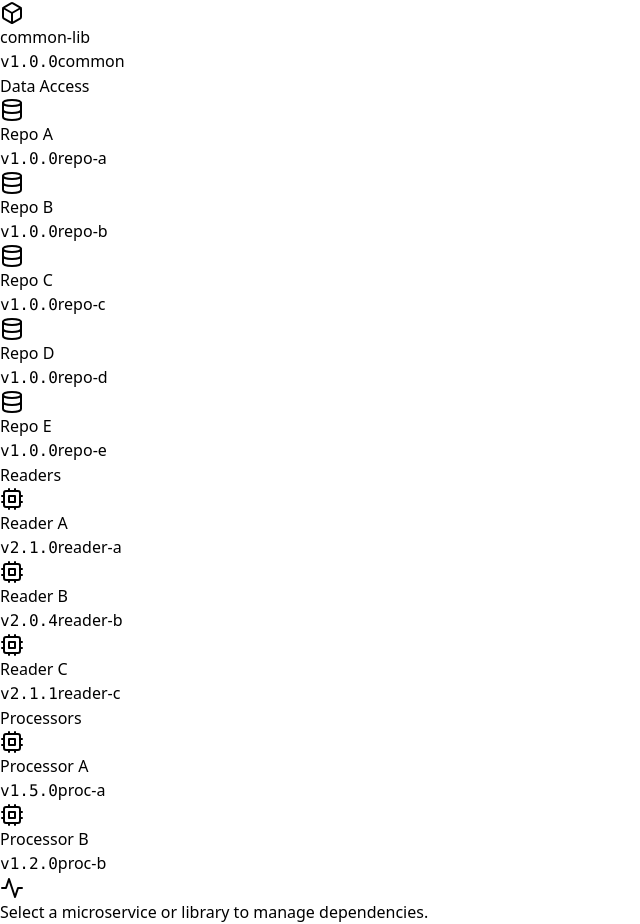
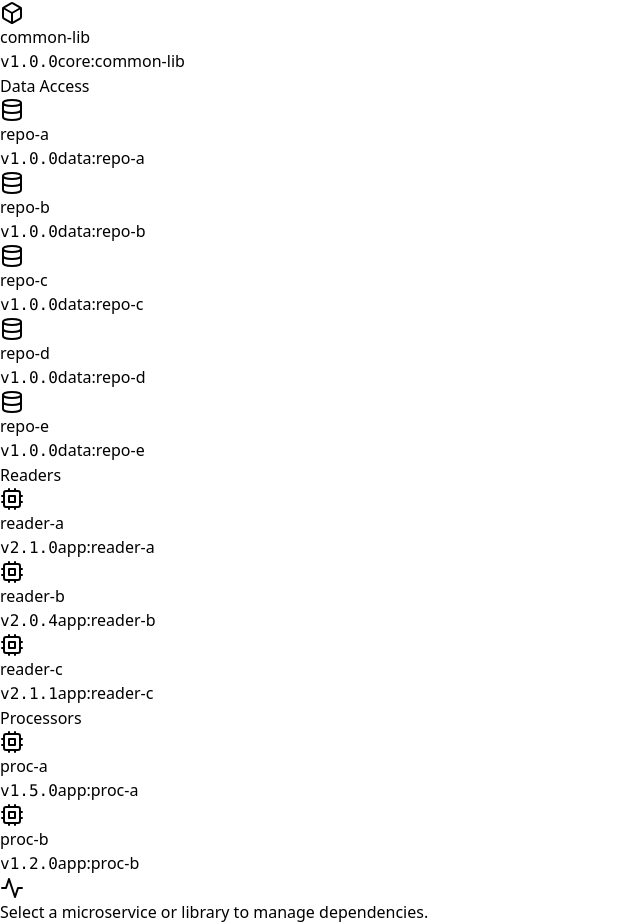
Before and after one commit to avrezzon/dependency-visualizer, a React (Vite) app: page / in a window 1280 px wide. Shown: the part 480-1404 px from the top of the page, without its empty margins (0-640 px from the left). Built offline with nearby package versions, Linux system fonts and the light colour scheme.

Commit message:
feat: Alter dependency contents
A dependency should contain an org, artifact-id and a version

Co-authored-by: avrezzon <31713372+avrezzon@users.noreply.github.com>

```diff
--- a/src/pages/MainPage.jsx
+++ b/src/pages/MainPage.jsx
@@ -19,59 +19,59 @@ import DependencyDetails from '../components/DependencyDetails';
 
 const INITIAL_NODES = [
   // Core
-  { id: 'ext.models', label: 'ext.models', type: 'core', version: '1.0.0', category: 'Foundation' },
-  { id: 'common', label: 'common-lib', type: 'core', version: '1.0.0', category: 'Foundation' },
+  { id: 'core:ext-models', org: 'core', artifactId: 'ext-models', label: 'ext-models', type: 'core', version: '1.0.0', category: 'Foundation' },
+  { id: 'core:common-lib', org: 'core', artifactId: 'common-lib', label: 'common-lib', type: 'core', version: '1.0.0', category: 'Foundation' },
 
   // Repositories
-  { id: 'repo-a', label: 'Repo A', type: 'repo', version: '1.0.0', category: 'Data Access' },
-  { id: 'repo-b', label: 'Repo B', type: 'repo', version: '1.0.0', category: 'Data Access' },
-  { id: 'repo-c', label: 'Repo C', type: 'repo', version: '1.0.0', category: 'Data Access' },
-  { id: 'repo-d', label: 'Repo D', type: 'repo', version: '1.0.0', category: 'Data Access' },
-  { id: 'repo-e', label: 'Repo E', type: 'repo', version: '1.0.0', category: 'Data Access' },
+  { id: 'data:repo-a', org: 'data', artifactId: 'repo-a', label: 'repo-a', type: 'repo', version: '1.0.0', category: 'Data Access' },
+  { id: 'data:repo-b', org: 'data', artifactId: 'repo-b', label: 'repo-b', type: 'repo', version: '1.0.0', category: 'Data Access' },
+  { id: 'data:repo-c', org: 'data', artifactId: 'repo-c', label: 'repo-c', type: 'repo', version: '1.0.0', category: 'Data Access' },
+  { id: 'data:repo-d', org: 'data', artifactId: 'repo-d', label: 'repo-d', type: 'repo', version: '1.0.0', category: 'Data Access' },
+  { id: 'data:repo-e', org: 'data', artifactId: 'repo-e', label: 'repo-e', type: 'repo', version: '1.0.0', category: 'Data Access' },
 
   // Readers
-  { id: 'reader-a', label: 'Reader A', type: 'app', version: '2.1.0', category: 'Readers' },
-  { id: 'reader-b', label: 'Reader B', type: 'app', version: '2.0.4', category: 'Readers' },
-  { id: 'reader-c', label: 'Reader C', type: 'app', version: '2.1.1', category: 'Readers' },
+  { id: 'app:reader-a', org: 'app', artifactId: 'reader-a', label: 'reader-a', type: 'app', version: '2.1.0', category: 'Readers' },
+  { id: 'app:reader-b', org: 'app', artifactId: 'reader-b', label: 'reader-b', type: 'app', version: '2.0.4', category: 'Readers' },
+  { id: 'app:reader-c', org: 'app', artifactId: 'reader-c', label: 'reader-c', type: 'app', version: '2.1.1', category: 'Readers' },
 
   // Processors (Assumed dependencies based on prompt pattern)
-  { id: 'proc-a', label: 'Processor A', type: 'app', version: '1.5.0', category: 'Processors' },
-  { id: 'proc-b', label: 'Processor B', type: 'app', version: '1.2.0', category: 'Processors' },
+  { id: 'app:proc-a', org: 'app', artifactId: 'proc-a', label: 'proc-a', type: 'app', version: '1.5.0', category: 'Processors' },
+  { id: 'app:proc-b', org: 'app', artifactId: 'proc-b', label: 'proc-b', type: 'app', version: '1.2.0', category: 'Processors' },
 ];
 
 const INITIAL_EDGES = [
   // Chain: ext.models -> common
-  { source: 'ext.models', target: 'common' },
+  { source: 'core:ext-models', target: 'core:common-lib' },
 
   // Common -> Apps
-  { source: 'common', target: 'reader-a' },
-  { source: 'common', target: 'reader-b' },
-  { source: 'common', target: 'reader-c' },
-  { source: 'common', target: 'proc-a' },
-  { source: 'common', target: 'proc-b' },
+  { source: 'core:common-lib', target: 'app:reader-a' },
+  { source: 'core:common-lib', target: 'app:reader-b' },
+  { source: 'core:common-lib', target: 'app:reader-c' },
+  { source: 'core:common-lib', target: 'app:proc-a' },
+  { source: 'core:common-lib', target: 'app:proc-b' },
 
   // Repos -> Reader A (A, C, D)
-  { source: 'repo-a', target: 'reader-a' },
-  { source: 'repo-c', target: 'reader-a' },
-  { source: 'repo-d', target: 'reader-a' },
+  { source: 'data:repo-a', target: 'app:reader-a' },
+  { source: 'data:repo-c', target: 'app:reader-a' },
+  { source: 'data:repo-d', target: 'app:reader-a' },
 
   // Repos -> Reader B (B, C, E)
-  { source: 'repo-b', target: 'reader-b' },
-  { source: 'repo-c', target: 'reader-b' },
-  { source: 'repo-e', target: 'reader-b' },
+  { source: 'data:repo-b', target: 'app:reader-b' },
+  { source: 'data:repo-c', target: 'app:reader-b' },
+  { source: 'data:repo-e', target: 'app:reader-b' },
 
   // Repos -> Reader C (A, D, E)
-  { source: 'repo-a', target: 'reader-c' },
-  { source: 'repo-d', target: 'reader-c' },
-  { source: 'repo-e', target: 'reader-c' },
+  { source: 'data:repo-a', target: 'app:reader-c' },
+  { source: 'data:repo-d', target: 'app:reader-c' },
+  { source: 'data:repo-e', target: 'app:reader-c' },
 
   // Repos -> Processor A (Simulated: A, B)
-  { source: 'repo-a', target: 'proc-a' },
-  { source: 'repo-b', target: 'proc-a' },
+  { source: 'data:repo-a', target: 'app:proc-a' },
+  { source: 'data:repo-b', target: 'app:proc-a' },
 
   // Repos -> Processor B (Simulated: C, D)
-  { source: 'repo-c', target: 'proc-b' },
-  { source: 'repo-d', target: 'proc-b' },
+  { source: 'data:repo-c', target: 'app:proc-b' },
+  { source: 'data:repo-d', target: 'app:proc-b' },
 ];
 
 // --- Utilities ---
@@ -124,7 +124,8 @@ export default function MainPage() {
   const [hoveredNode, setHoveredNode] = useState(null);
   const [isAddModalOpen, setIsAddModalOpen] = useState(false);
   const [newDepData, setNewDepData] = useState({
-    name: '',
+    org: '',
+    artifactId: '',
     version: '1.0.0',
     category: 'Foundation',
     consumers: []
```
